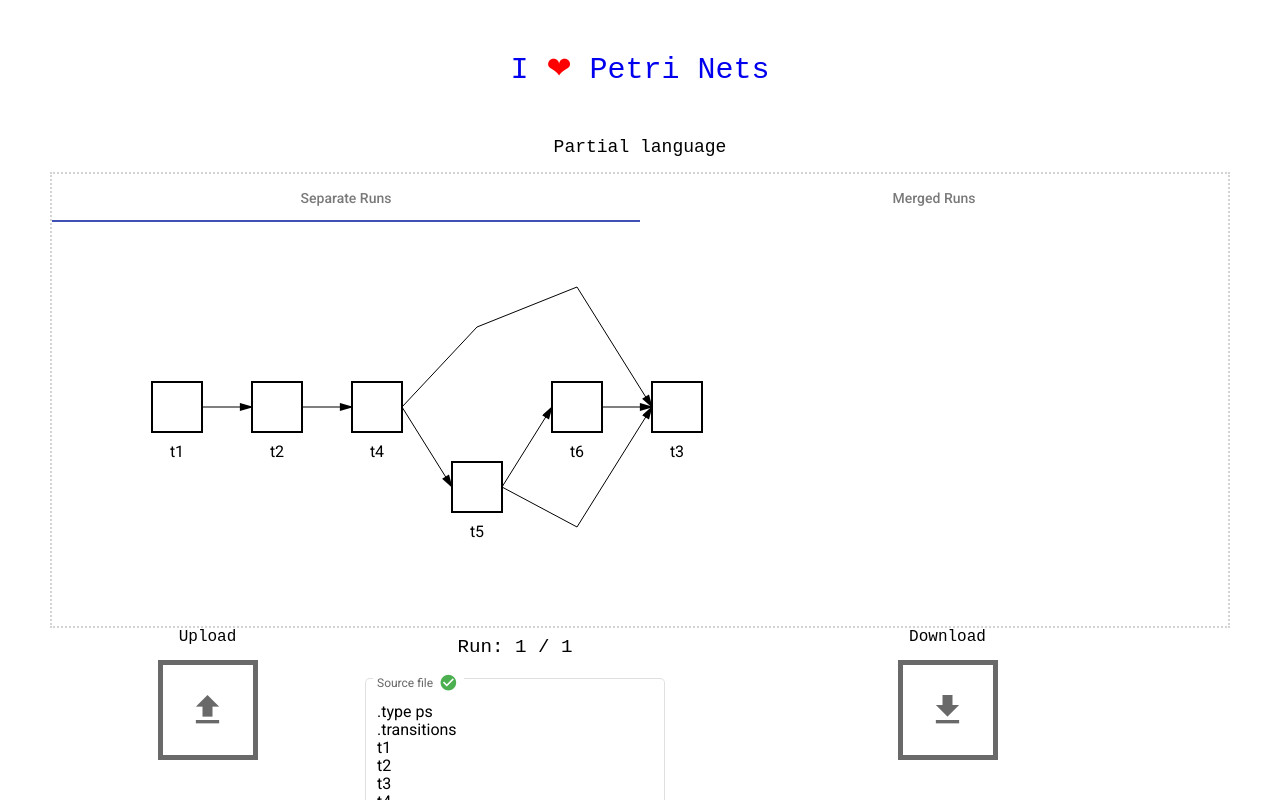
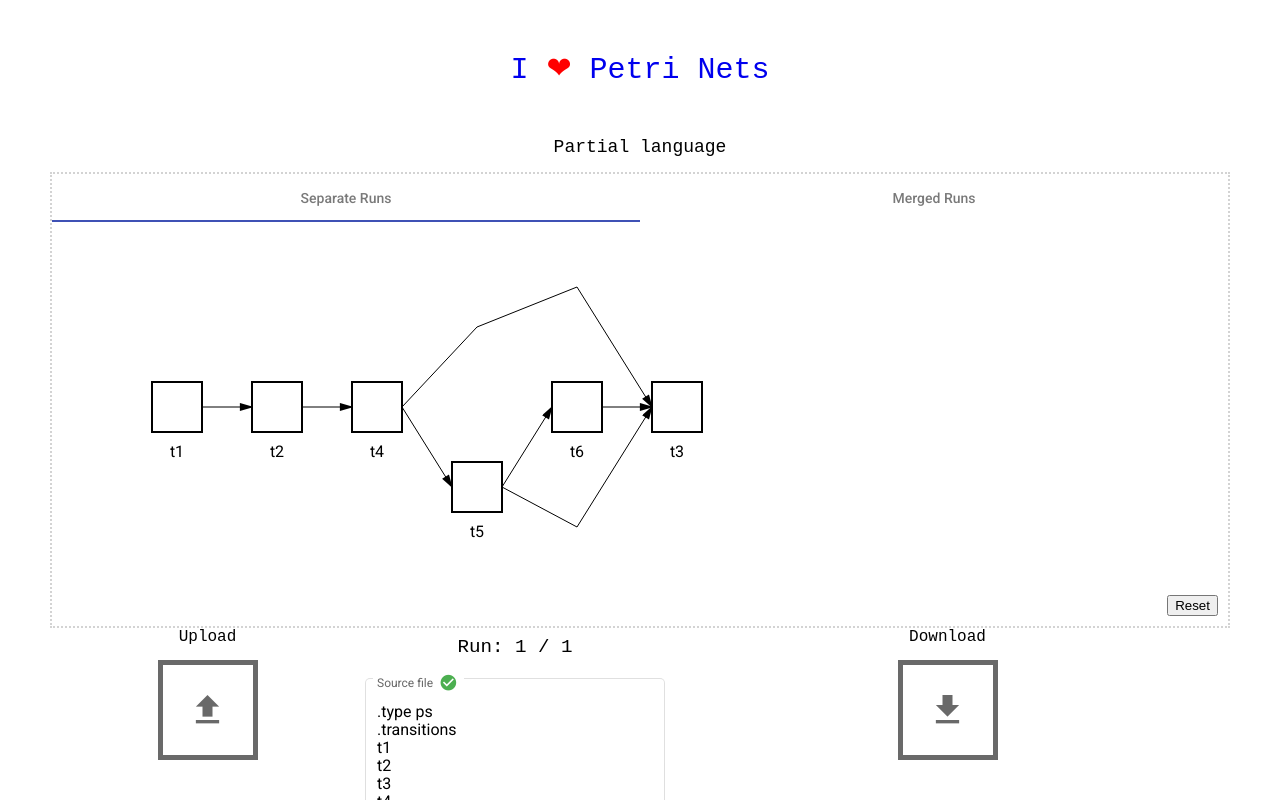
Before and after one commit to NLueg/FaPra-partielle-sprachen, an Angular app: page / in a window 1280 px wide. Shown: the top 800 px of the page. Built offline with nearby package versions, Linux system fonts and the light colour scheme.

Commit message:
Reset Button to go back to original Sugiyama Layout

```diff
--- a/src/app/app.component.ts
+++ b/src/app/app.component.ts
@@ -23,11 +23,4 @@ export class AppComponent {
             this._uploadService.uploadFiles(event.dataTransfer.files);
         }
     }
-
-    public downloadRuns(): void {
-        this._downloadService.downloadRuns();
-    }
-    public downloadCurrentRun(): void {
-        this._downloadService.downloadCurrentRun();
-    }
 }
--- a/src/app/components/display-merged-run/display-merged-run.component.html
+++ b/src/app/components/display-merged-run/display-merged-run.component.html
@@ -14,3 +14,4 @@
         </marker>
     </defs>
 </svg>
+<button (click)="resetDrawing()" class="reset-button">Reset</button>
--- a/src/app/components/display-merged-run/display-merged-run.component.scss
+++ b/src/app/components/display-merged-run/display-merged-run.component.scss
@@ -4,3 +4,9 @@
         height: 400px;
     }
 }
+
+.reset-button{
+    position: absolute;
+    right: 10px;
+    bottom: 10px;
+}
--- a/src/app/components/display-merged-run/display-merged-run.component.ts
+++ b/src/app/components/display-merged-run/display-merged-run.component.ts
@@ -17,7 +17,7 @@ export class DisplayMergedRunComponent implements OnDestroy {
     private _sub: Subscription;
 
     constructor(
-        mergeService: MergeService,
+        private mergeService: MergeService,
         private layoutService: LayoutService,
         private svgService: SvgService
     ) {
@@ -60,4 +60,16 @@ export class DisplayMergedRunComponent implements OnDestroy {
             drawingArea.removeChild(drawingArea.lastChild as ChildNode);
         }
     }
+
+    public resetDrawing(): void {
+        this._sub = this.mergeService
+            .getMergedRuns$()
+            .pipe(
+                map((currentRuns) =>
+                    currentRuns.map((run) => this.layoutService.layout(run))
+                ),
+                tap(() => this.clearDrawingArea())
+            )
+            .subscribe((modifiedRuns) => this.draw(modifiedRuns));
+    }
 }
--- a/src/app/components/display/display.component.html
+++ b/src/app/components/display/display.component.html
@@ -14,3 +14,4 @@
         </marker>
     </defs>
 </svg>
+<button (click)="resetDrawing()" class="reset-button">Reset</button>
--- a/src/app/components/display/display.component.scss
+++ b/src/app/components/display/display.component.scss
@@ -2,3 +2,9 @@
     width: 100%;
     height: 400px;
 }
+
+.reset-button{
+    position: absolute;
+    right: 10px;
+    bottom: 10px;
+}
--- a/src/app/components/display/display.component.ts
+++ b/src/app/components/display/display.component.ts
@@ -53,4 +53,9 @@ export class DisplayComponent implements OnDestroy {
             drawingArea.removeChild(drawingArea.lastChild as ChildNode);
         }
     }
+    public resetDrawing(): void {
+        this._sub = this._displayService.currentRun$
+            .pipe(map((currentRun) => this._layoutService.layout(currentRun)))
+            .subscribe((modifiedRun) => this.draw(modifiedRun));
+    }
 }
```
